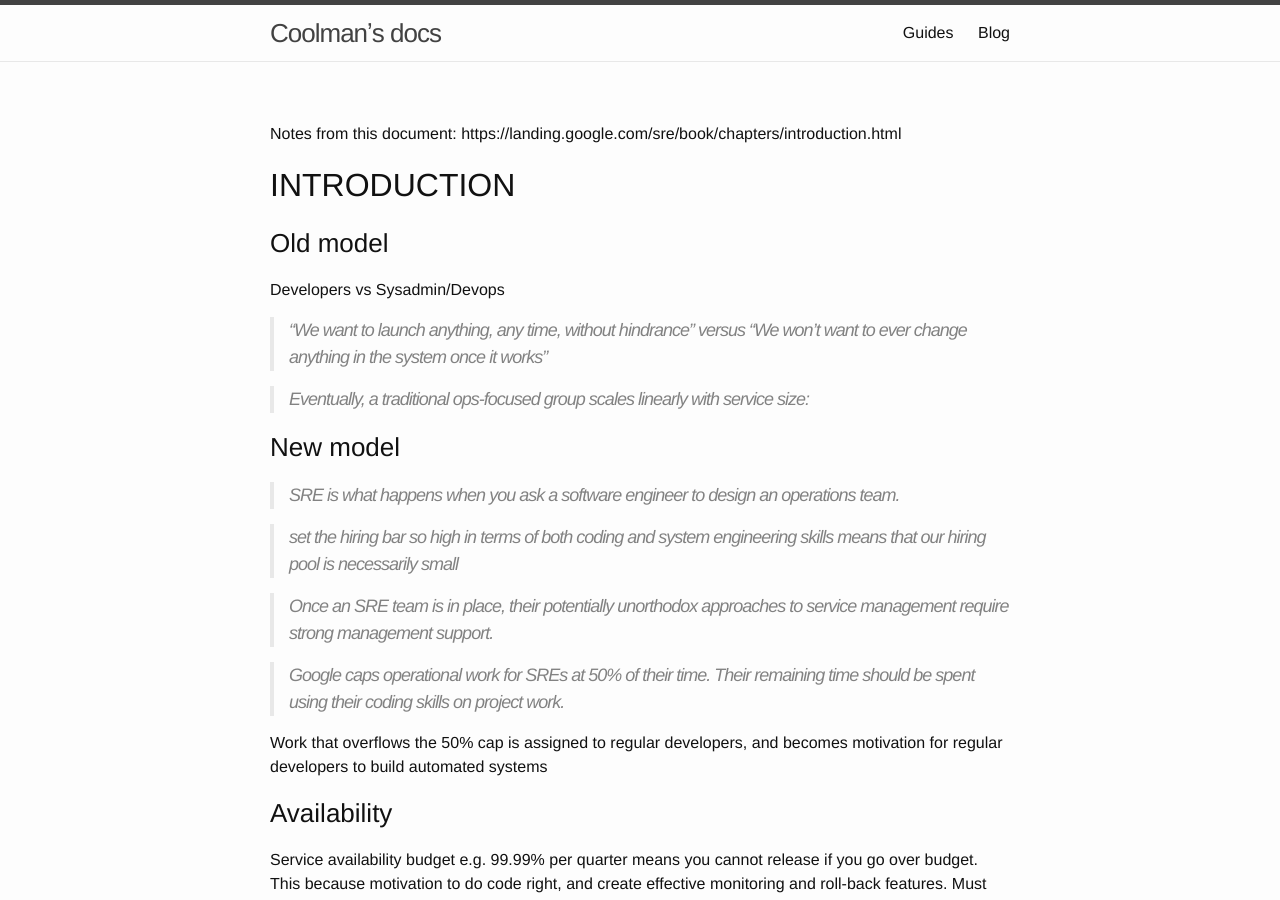
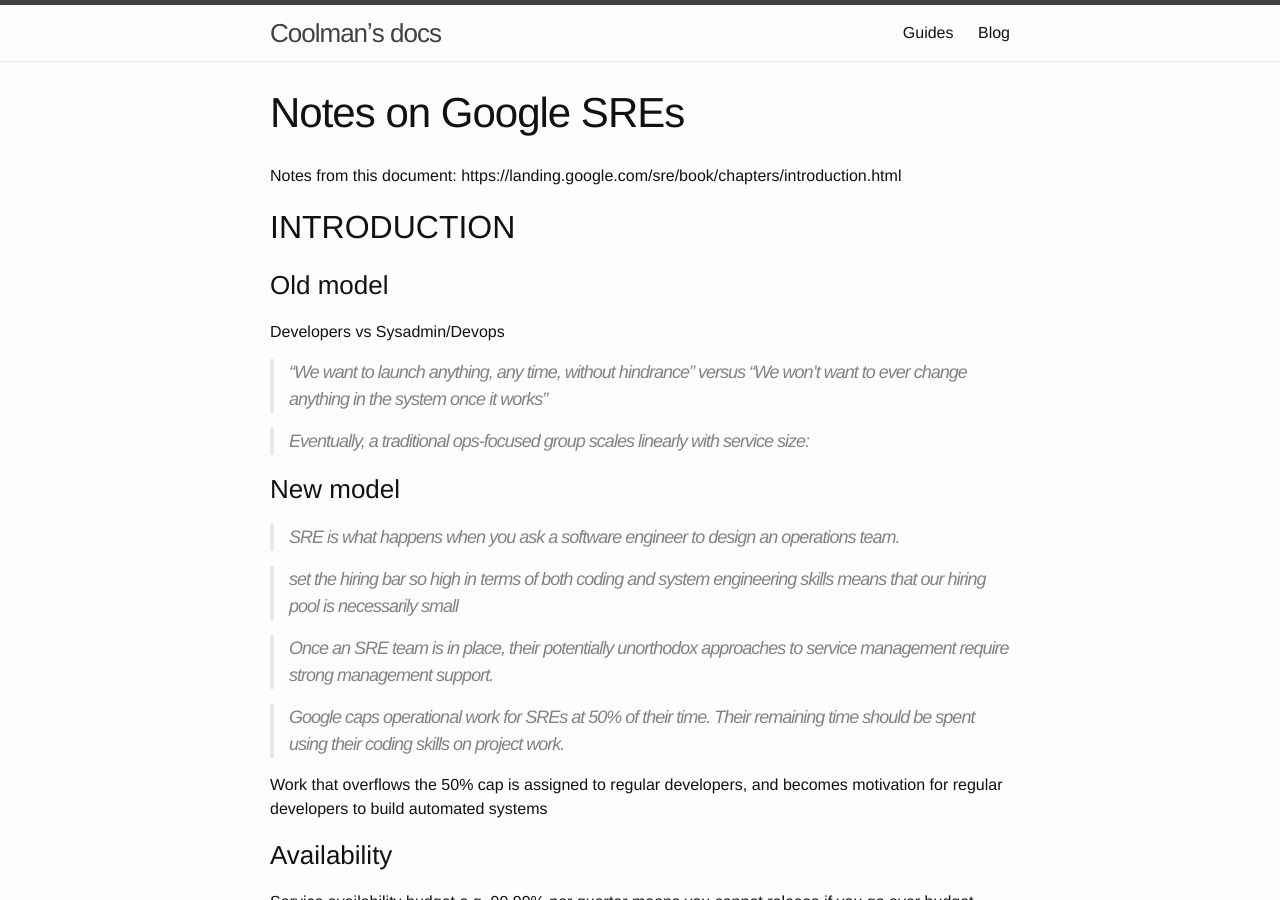
Before and after one commit to AshCoolman/docs, a Jekyll site: the page built from guides/notes-google-sre.md, in a window 1280 px wide and 900 px high. Built offline with Jekyll 4.4.1, drawn with Linux system fonts in a browser that asks for light colours; our own code applies the rules of GitHub Pages for plain Markdown files.

Commit message:
update (notes-gogole-sre.md): Add meta data

```diff
--- a/guides/notes-google-sre.md
+++ b/guides/notes-google-sre.md
@@ -1,3 +1,10 @@
+---
+layout: page
+type: guide
+title: Notes on Google SREs
+permalink: /guides/notes-google-sre/
+---
+
 Notes from this document: https://landing.google.com/sre/book/chapters/introduction.html
 
 
```
